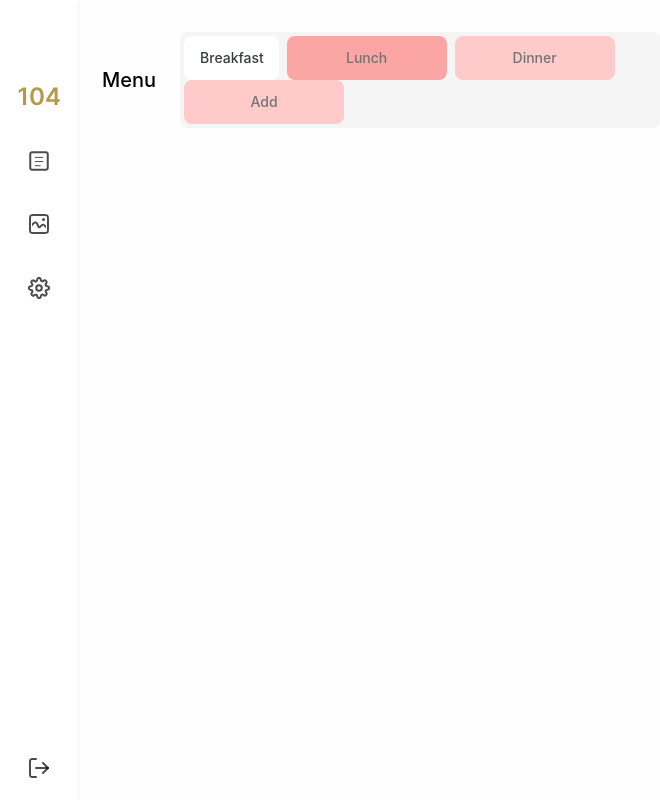
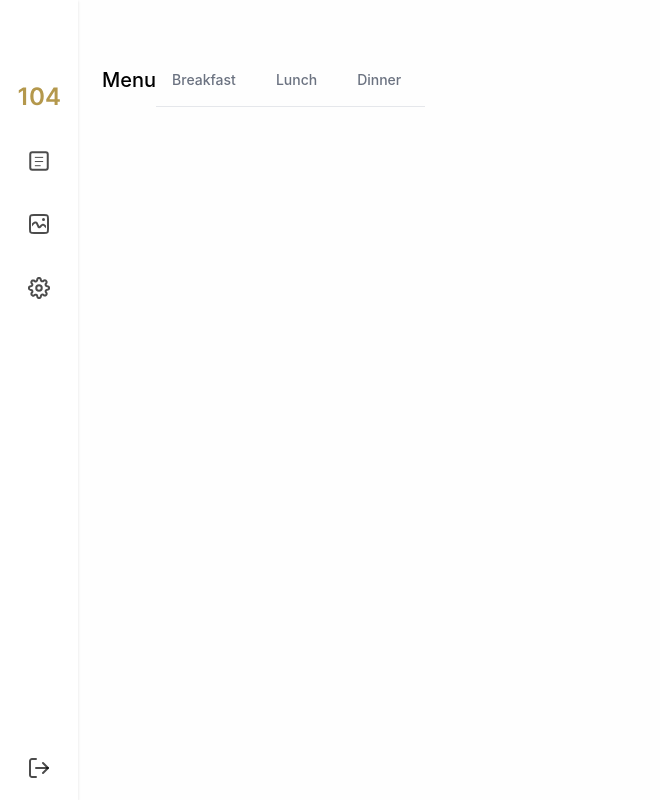
Before and after one commit to giovanniandr/104, a Next.js app in the folder front/: page / in a window 1280 px wide. Shown: the whole page, without its empty margins (0-660 px from the left). Built offline with nearby package versions, Linux system fonts and the light colour scheme.

Commit message:
toggleTab working, needs toggleState

```diff
--- a/front/pages/components/Content.js
+++ b/front/pages/components/Content.js
@@ -1,45 +1,13 @@
-import React from 'react'
+import React from 'react';
+import Tab from "./Tab/Tab";
 
 function Content() {
+
   return (
     <main className="w-screen h-screen bg-[#FEFEFE]">
       <div className="flex items-center h-1/5">
-      <h1 className="ml-6 float-left text-xl font-medium"> Menu </h1>
-      <ul className="flex flex-wrap ml-6 p-1 w-2/5 bg-[#F5F5F5] rounded-lg text-sm font-medium text-center text-gray-500 dark:text-gray-400">
-        <li className="mr-2 w-1/5">
-          <a
-            href="#"
-            className="inline-block py-3 px-4 w-full text-[#363C3C] bg-white rounded-lg active"
-            aria-current="page"
-          >
-            Breakfast
-          </a>
-        </li>
-        <li className="mr-2 w-40">
-          <a
-            href="#"
-            className="inline-block py-3 px-4 w-full rounded-lg text-[#737373] bg-red-300 hover:text-[#363C3C]"
-          >
-            Lunch
-          </a>
-        </li>
-        <li className="mr-2 w-40">
-          <a
-            href="#"
-            className="inline-block py-3 px-4 w-full bg-red-200 rounded-lg text-[#737373] hover:text-[#363C3C]"
-          >
-            Dinner
-          </a>
-        </li>
-        <li className="mr-2 w-40">
-          <a
-            href="#"
-            className="inline-block py-3 px-4 w-full bg-red-200 rounded-lg text-[#737373] hover:text-[#363C3C]"
-          >
-            Add
-          </a>
-        </li>
-      </ul>
+        <h1 className="ml-6 float-left text-xl font-medium"> Menu </h1>
+        <Tab />
       </div>
     </main>
   );
--- /dev/null
+++ b/front/pages/components/Tab/Tab.js
@@ -0,0 +1,44 @@
+import React from "react";
+import { useState } from "react";
+
+function Tab() {
+  const [toggleState, setToggleState] = useState(1);
+  const toggleTab = (index) => {
+    setToggleState(index);
+  }
+
+  const active = "inline-block p-4 bg-red rounded-t-lg hover:text-gray-600 hover:bg-gray-50 dark:hover:bg-gray-800 dark:hover:text-gray-300";
+  const inactive = "text-gray-500 hover:text-gray-600 dark:text-gray-400 border-gray-100 hover:border-gray-300 dark:border-gray-700 dark:hover:text-gray-300";
+
+
+  return (
+    <div>
+      <div>
+        <ul class="flex flex-wrap text-sm font-medium text-center text-gray-500 border-b border-gray-200 dark:border-gray-700 dark:text-gray-400">
+          <li onClick={() => { toggleTab(1)}} class="mr-2">
+          <a href="#" class="inline-block p-4 rounded-t-lg hover:text-gray-600 hover:bg-gray-50 dark:hover:bg-gray-800 dark:hover:text-gray-300">
+              Breakfast
+            </a>
+          </li>
+
+          <li onClick={() => { toggleTab(2)}} class="mr-2">
+            <a href="#" class="inline-block p-4 rounded-t-lg hover:text-gray-600 hover:bg-gray-50 dark:hover:bg-gray-800 dark:hover:text-gray-300">
+              Lunch
+            </a>
+          </li>
+
+          <li onClick={() => { toggleTab(3)}} class="mr-2">
+            <a href="#" class="inline-block p-4 rounded-t-lg hover:text-gray-600 hover:bg-gray-50 dark:hover:bg-gray-800 dark:hover:text-gray-300">
+              Dinner
+            </a>
+          </li>
+        </ul>
+      </div>
+
+      <div hidden={toggleState === 1 ? active : inactive}> Content 1</div>
+      <div hidden={toggleState === 2 ? active : inactive}> Content 2</div>
+      <div hidden={toggleState === 3 ? active : inactive}> Content 3</div>
+    </div>
+  );
+}
+export default Tab;
--- a/front/styles/globals.css
+++ b/front/styles/globals.css
@@ -25,6 +25,7 @@ a {
   }
 }
 
+
 @tailwind base;
 @tailwind components;
 @tailwind utilities;
```
